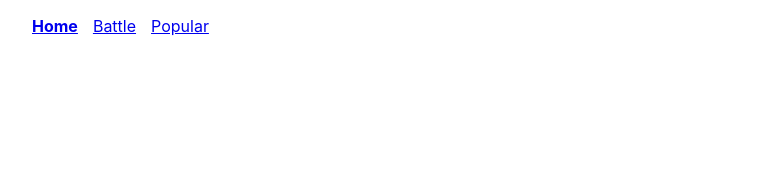
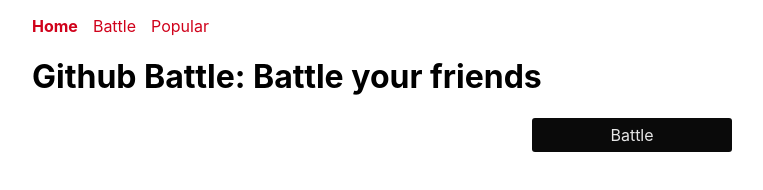
Before and after one commit to snggeng/react-github-battle, a React app: page / in a window 1280 px wide. Shown: the whole page, without its empty margins (8-771 px from the left). Built offline with nearby package versions, Linux system fonts and the light colour scheme.

Commit message:
completed home component

```diff
--- a/app/components/App.js
+++ b/app/components/App.js
@@ -4,6 +4,7 @@
 // Import Components
 import Popular from './Popular'
 import Nav from './Nav'
+import Home from './Home'
 
 class App extends React.Component {
   render () {
@@ -11,6 +12,7 @@
       <Router>
         <div className='container'>
           <Nav />
+          <Route exact path='/' component={Home} />
           <Route path='/popular' component={Popular} />
         </div>
       </Router>
--- /dev/null
+++ b/app/components/Home.js
@@ -0,0 +1,16 @@
+import React from 'react'
+import {Link} from 'react-router-dom'
+
+class Home extends React.Component {
+
+  render () {
+    return (
+      <div clasName='home-container'>
+        <h1>Github Battle: Battle your friends</h1>
+        <Link className='button' to='/battle'> Battle </Link>
+      </div>
+    )
+  }
+}
+
+export default Home
--- a/app/index.css
+++ b/app/index.css
@@ -13,6 +13,11 @@
 
 li {
   list-style-type: none;
+}
+
+a {
+  text-decoration: none;
+  color: #d0021b;
 }
 
 .languages {
@@ -62,3 +67,32 @@
 .nav li {
   margin-right: 15px;
 }
+
+.home-container {
+  display: flex;
+  flex-direction: column;
+  align-items: center;
+}
+
+.button {
+  color: #e6e6e6;
+  background: #0a0a0a;
+  border: none;
+  font-size: 16px;
+  border-radius: 3px;
+  width: 200px;
+  text-align: center;
+  display: block;
+  padding: 7px 0;
+  margin: 10px auto;
+}
+
+.button:hover:enabled {
+  background: linear-gradient(#1a1a1a, #0a0a0a);
+  color: #fff;
+  text-decoration: none;
+}
+
+.button:active {
+  transform: translateY(1px);
+}
```
Also changed, not shown: app/components/Battle.js (added).
